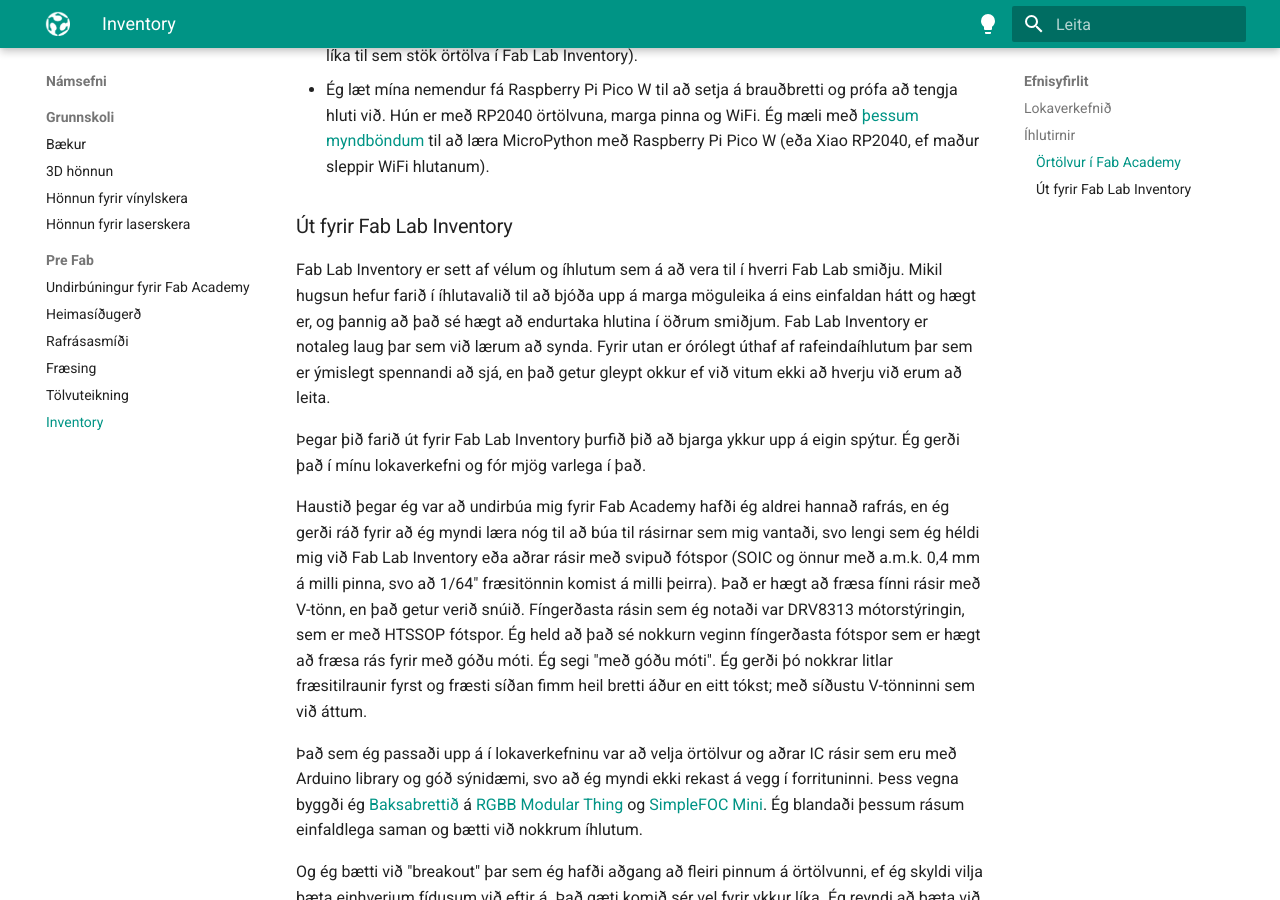
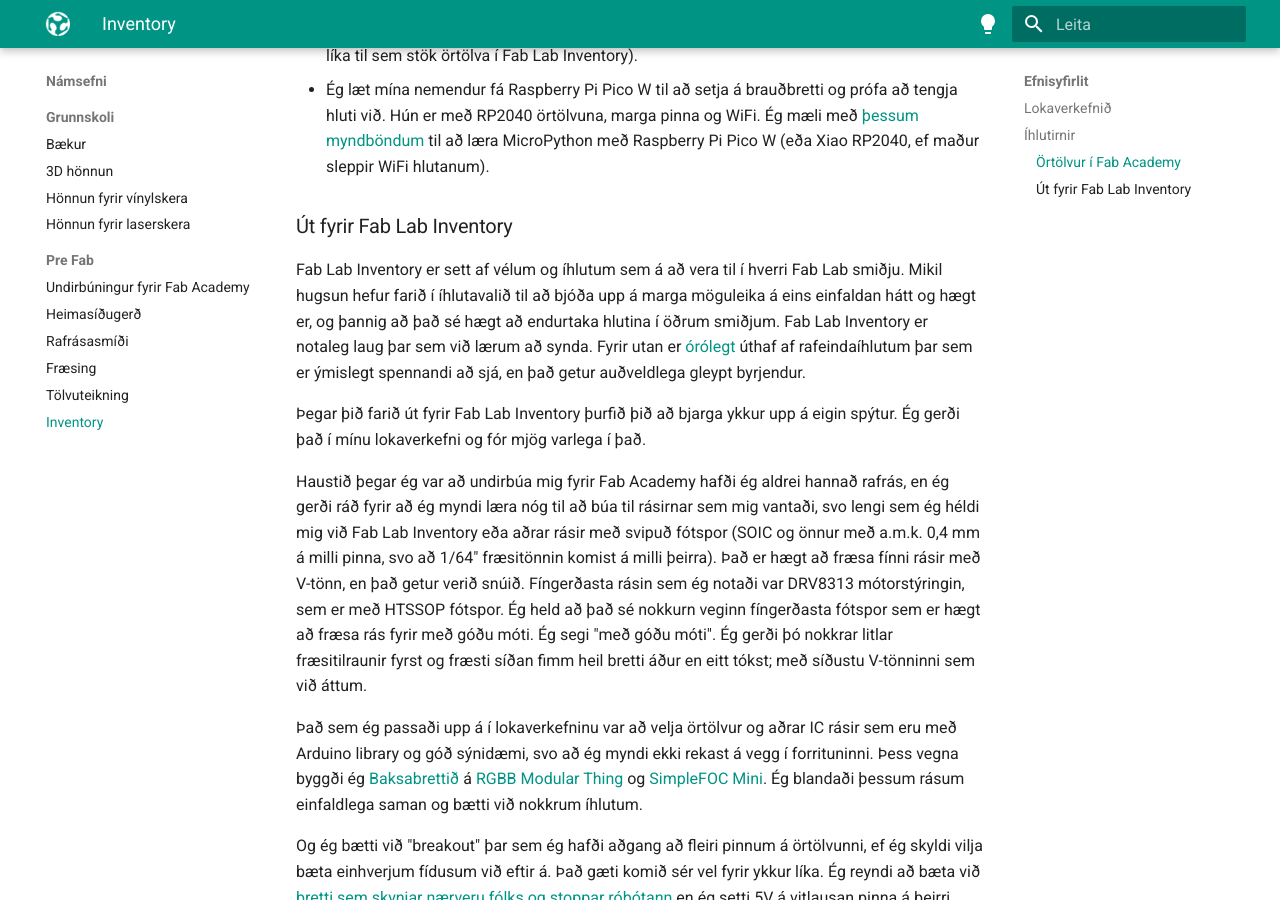
Before and after one commit to fablabisastaff/fabisa_site, an MkDocs documentation site: the page built from docs/Námsefni/Pre-Fab/5-inventory.md, in a window 1280 px wide and 900 px high, scrolled down 2015 px. Built offline with MkDocs 1.6.1 and Material for MkDocs 9.7.7, drawn with Linux system fonts in a browser that asks for light colours.

Commit message:
added link to global chip shortage

```diff
--- a/docs/Námsefni/Pre-Fab/5-inventory.md
+++ b/docs/Námsefni/Pre-Fab/5-inventory.md
@@ -48,7 +48,7 @@
 
 ### Út fyrir Fab Lab Inventory
 
-Fab Lab Inventory er sett af vélum og íhlutum sem á að vera til í hverri Fab Lab smiðju. Mikil hugsun hefur farið í íhlutavalið til að bjóða upp á marga möguleika á eins einfaldan hátt og hægt er, og þannig að það sé hægt að endurtaka hlutina í öðrum smiðjum. Fab Lab Inventory er notaleg laug þar sem við lærum að synda. Fyrir utan er órólegt úthaf af rafeindaíhlutum þar sem er ýmislegt spennandi að sjá, en það getur gleypt okkur ef við vitum ekki að hverju við erum að leita.
+Fab Lab Inventory er sett af vélum og íhlutum sem á að vera til í hverri Fab Lab smiðju. Mikil hugsun hefur farið í íhlutavalið til að bjóða upp á marga möguleika á eins einfaldan hátt og hægt er, og þannig að það sé hægt að endurtaka hlutina í öðrum smiðjum. Fab Lab Inventory er notaleg laug þar sem við lærum að synda. Fyrir utan er [órólegt](https://en.wikipedia.org/wiki/2020%E2%80%932023_global_chip_shortage) úthaf af rafeindaíhlutum þar sem er ýmislegt spennandi að sjá, en það getur auðveldlega gleypt byrjendur.
 
 Þegar þið farið út fyrir Fab Lab Inventory þurfið þið að bjarga ykkur upp á eigin spýtur. Ég gerði það í mínu lokaverkefni og fór mjög varlega í það.
 
```
